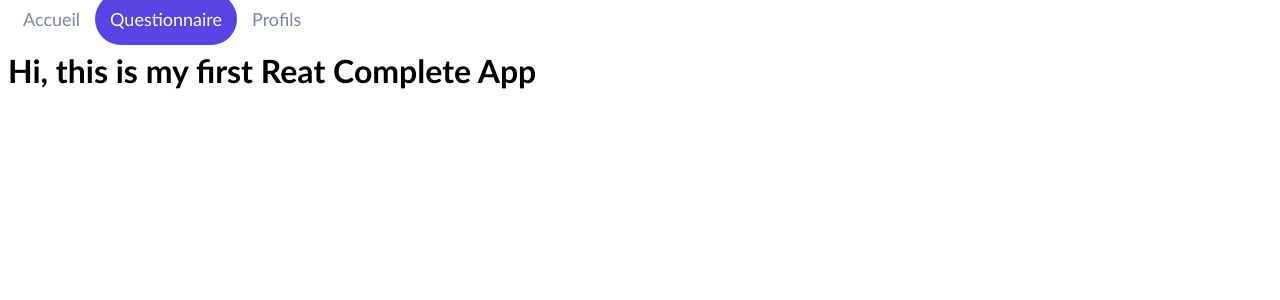
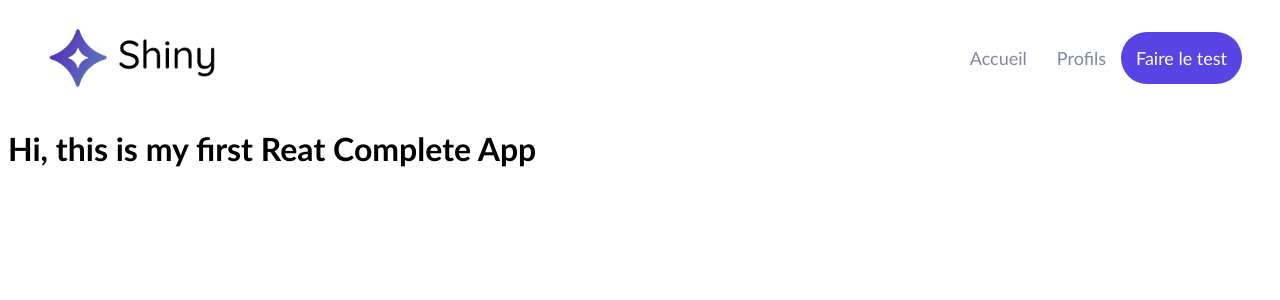
Before and after one commit to HayasMoustapha/shiny-agency, a React (Create React App) app: page / in a window 1280 px wide. Shown: the top 300 px of the page. Built offline with nearby package versions, Linux system fonts and the light colour scheme.

Commit message:
Adding style to a Header Component

```diff
--- a/src/components/Header/index.jsx
+++ b/src/components/Header/index.jsx
@@ -1,6 +1,19 @@
 import { Link } from 'react-router-dom'
 import styled from 'styled-components'
 import colors from '../../utils/style/colors'
+import logo from '../../assets/dark-logo.png'
+
+
+const HeaderContainer = styled.nav`
+  display: flex;
+  justify-content: space-between;
+  align-items: center;
+  padding: 15px 30px;
+`
+const Image = styled.img`
+  height: 70px;
+`
+
 
 const StyledLink = styled(Link)`
   padding: 15px;
@@ -9,19 +22,21 @@ const StyledLink = styled(Link)`
   font-size: 18px;
   ${(props) =>
     props.$isFullLink &&
-    `color: white; border-radius: 30px; background-color: ${colors.primary};`
-    }
+    `color: white; border-radius: 30px; background-color: ${colors.primary};`}
 `
 
-const Header = () =>{
+const Header = () => {
   return (
-    <nav>
-      <StyledLink to="/">Accueil</StyledLink>
-      <StyledLink to="/survey/1" $isFullLink>
-        Questionnaire
-      </StyledLink>
-      <StyledLink to="/freelances">Profils</StyledLink>
-    </nav>
+    <HeaderContainer>
+      <Image src={logo} alt="" />
+      <div>
+        <StyledLink to="/">Accueil</StyledLink>
+        <StyledLink to="/freelances">Profils</StyledLink>
+        <StyledLink to="/survey/1" $isFullLink>
+          Faire le test
+        </StyledLink>
+      </div>
+    </HeaderContainer>
   )
 }
 
```
Also changed, not shown: src/assets/dark-logo.png (added), src/assets/home-illustration.svg (added).
